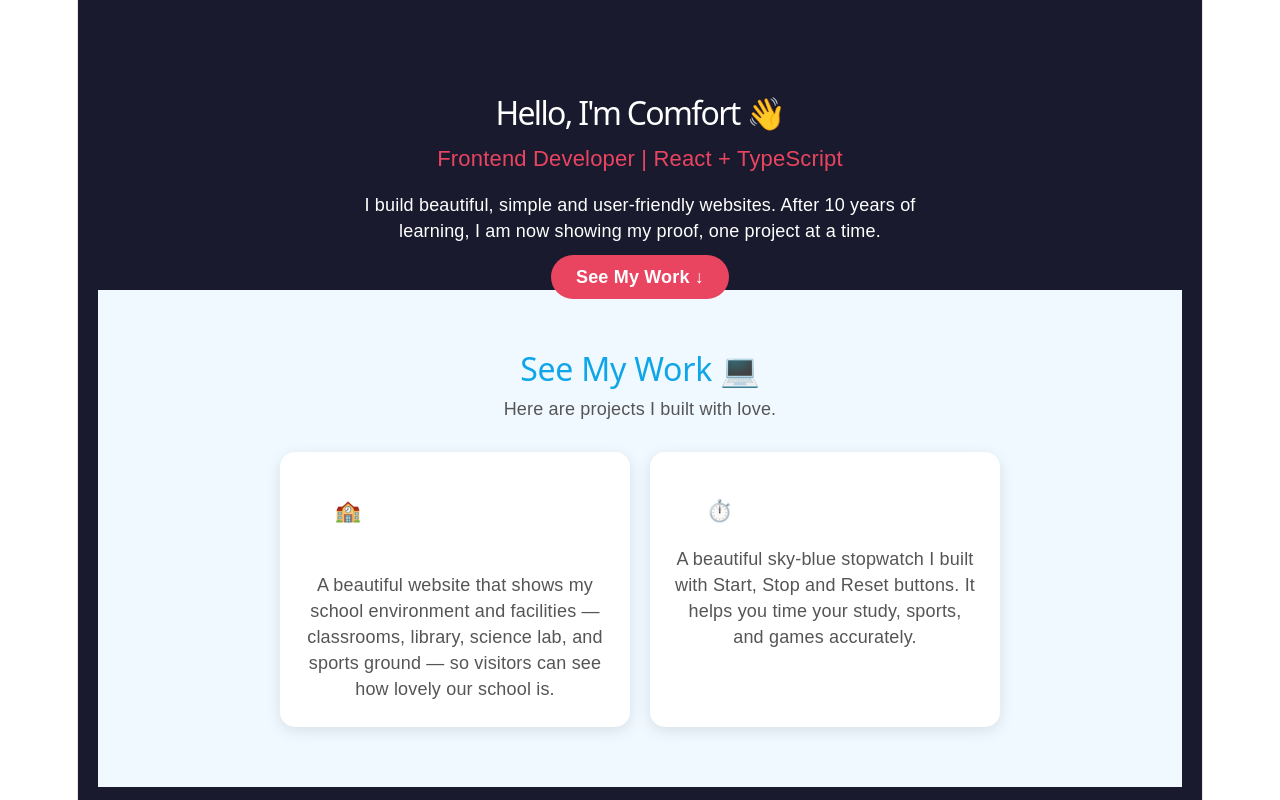
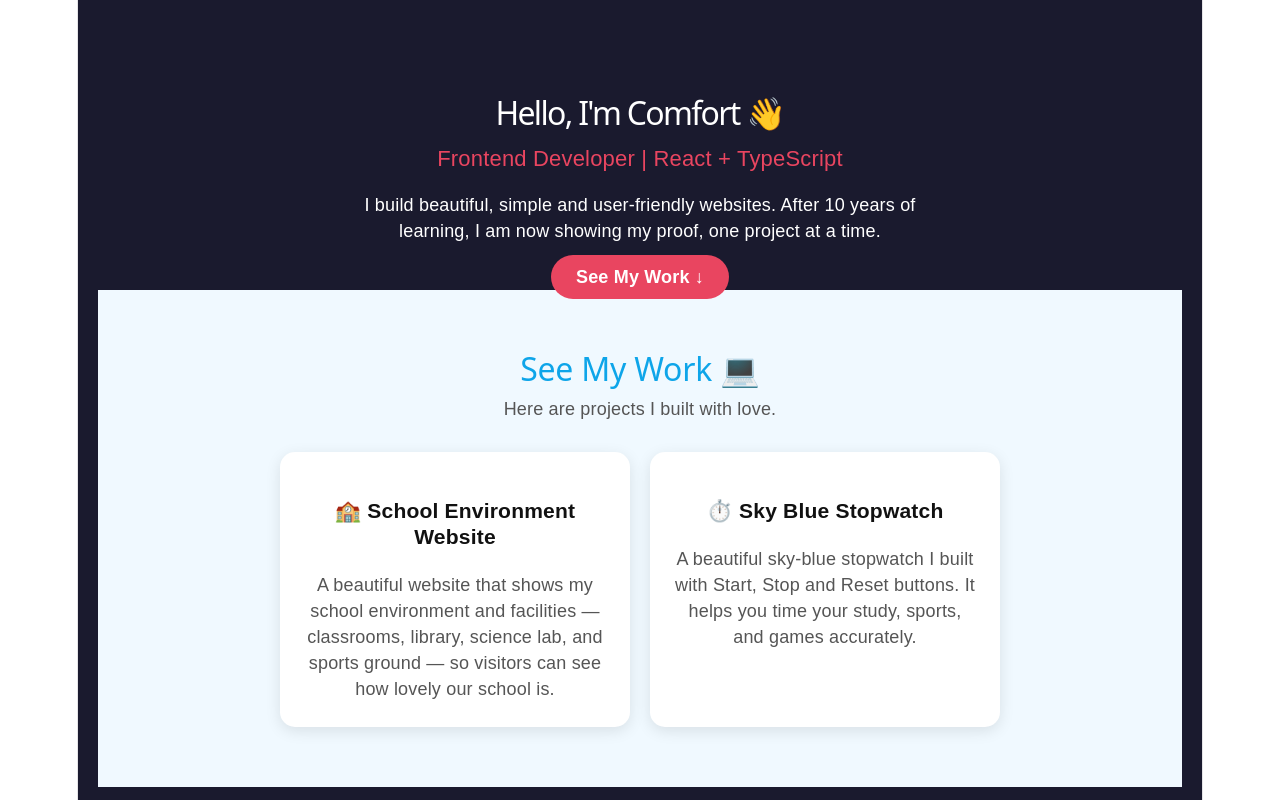
Before and after one commit to comfortbimafrontend/-my-first-project, a React (Vite) app: page / in a window 1280 px wide. Shown: the top 800 px of the page. Built offline with nearby package versions, Linux system fonts and the light colour scheme.

Commit message:
Fixed titles

```diff
--- a/src/App.tsx
+++ b/src/App.tsx
@@ -22,12 +22,12 @@ function App() {
   <div style={{ display: 'flex', flexWrap: 'wrap', justifyContent: 'center', gap: '20px', marginTop: '30px' }}>
 
     <div style={{ background: 'white', padding: '25px', borderRadius: '15px', width: '300px', boxShadow: '0 4px 15px rgba(0,0,0,0.1)' }}>
-      <h3>🏫 School Environment Website</h3>
+      <h3 style={{ color: '#111' }}>🏫 School Environment Website</h3>
       <p style={{ color: '#555' }}>A beautiful website that shows my school environment and facilities — classrooms, library, science lab, and sports ground — so visitors can see how lovely our school is.</p>
     </div>
 
     <div style={{ background: 'white', padding: '25px', borderRadius: '15px', width: '300px', boxShadow: '0 4px 15px rgba(0,0,0,0.1)' }}>
-      <h3>⏱️ Sky Blue Stopwatch</h3>
+      <h3 style={{ color: '#111' }}>⏱️ Sky Blue Stopwatch</h3>
       <p style={{ color: '#555' }}>A beautiful sky-blue stopwatch I built with Start, Stop and Reset buttons. It helps you time your study, sports, and games accurately.</p>
     </div>
 
```
